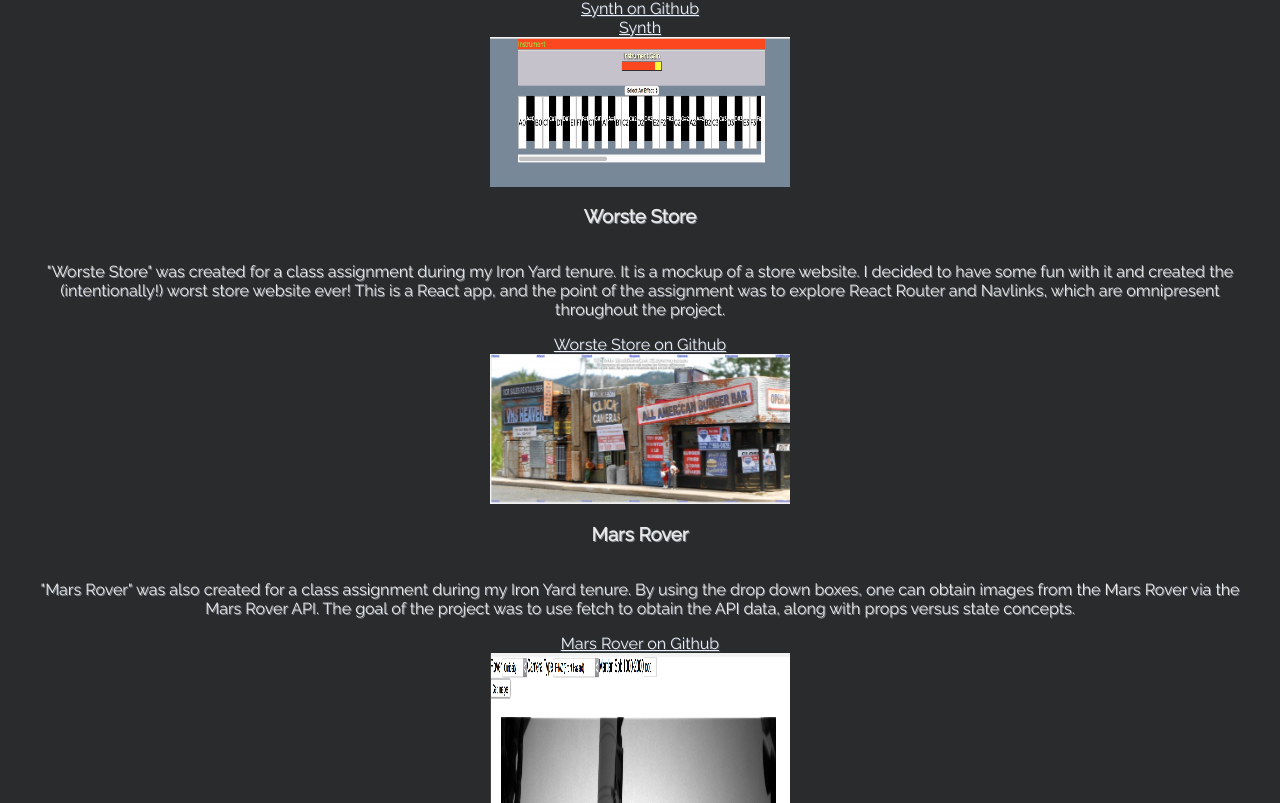
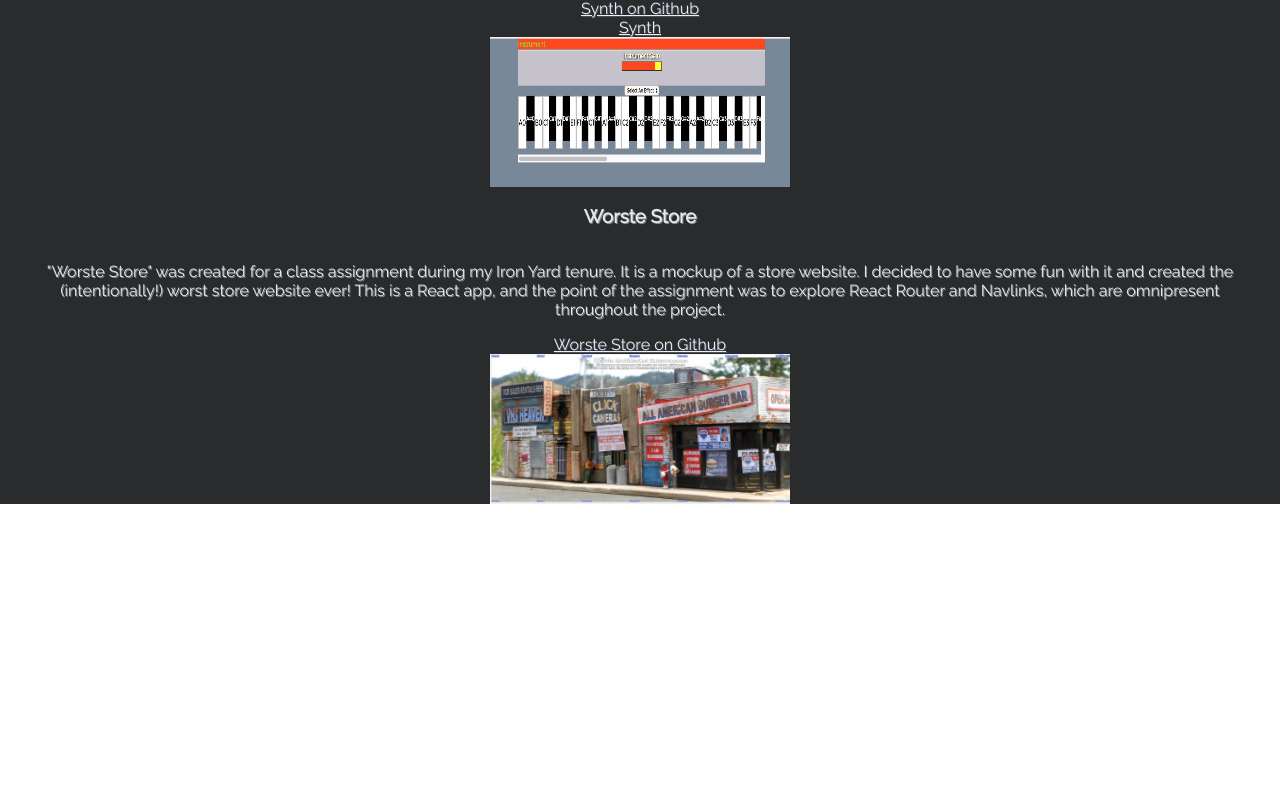
Before and after one commit to shaunhailey/reactfolio, a React (Create React App) app: page / in a window 1280 px wide. Shown: the part 518-1321 px from the top of the page. After the commit the page ends 1022 px from the top, so only its background shows below. Built offline with nearby package versions, Linux system fonts and the light colour scheme.

Commit message:
removed mars image

```diff
--- a/200.html
+++ /dev/null
@@ -1 +0,0 @@
-<h1>Hello, catch all</h1>
--- a/src/components/Projects.js
+++ b/src/components/Projects.js
@@ -10,7 +10,7 @@ const Projects = () =>
     <p>
       Synth is a browser-based synthesizer utilizing the Tone.js API and Midi.js API. This was my final Demo Day project
       post-graduation from The Iron Yard. It remains a work in progress, as I designed it for my own usage as a quick
-      "sketchpad" for laying down basic song structure without the distractions prsent in more fully-featured DAW
+      "sketchpad" for laying down basic song structure without the distractions present in more fully-featured DAW
       software. To fully realize this utility, I intend to add a "draw function", multi-track capability, and finally
       the ability to save and export the MIDI track for final production in other software.
     </p>
@@ -36,18 +36,6 @@ const Projects = () =>
         Worste Store on Github
       </a>
     </div>
-    <h3>Mars Rover</h3>
-    <p>
-      "Mars Rover" was also created for a class assignment during my Iron Yard tenure. By using the drop down boxes, one
-      can obtain images from the Mars Rover via the Mars Rover API. The goal of the project was to use fetch to obtain
-      the API data, along with props versus state concepts.
-    </p>
-    <div className="synthimagediv">
-      <img src={Mars} className="projectImages" alt="project screenshot" />
-      <a href="https://github.com/shaunhailey/marsrover" target="_blank" rel="noopener noreferrer">
-        Mars Rover on Github
-      </a>
-    </div>
   </div>
 
 export default Projects
```
Also changed, not shown: package.json (+5 -2 lines), 1 other file (tests, documents, lock files or other folders).
